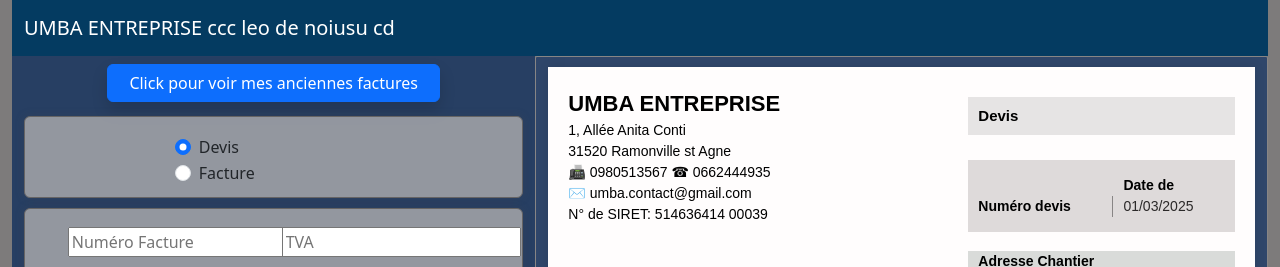
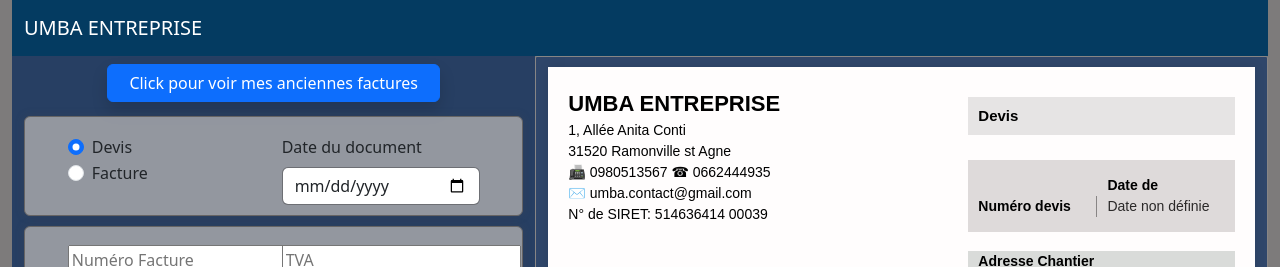
Before and after one commit to joeltnj/umba-invoice, a React (Vite) app: page /AddTaskPAge in a window 1280 px wide. Shown: the top 267 px of the page. Built offline with nearby package versions, Linux system fonts and the light colour scheme; no server answers.

Commit message:
handle date document

```diff
--- a/src/facture/components/context/ContextProvider.jsx
+++ b/src/facture/components/context/ContextProvider.jsx
@@ -16,11 +16,21 @@ const ContextProvider = ({ children }) => {
     chantierCommune: "",
     chantierBP: "",
     documentType: "devis",
-    acompte:""
+    acompte: "",
+    dateDocument: "",
   });
 
   const [productData, setProductData] = useState([
-    { refNumber: 1, description: "", prixUnitaire: "", quantite: "", unite: "", prixTotal: "", acompte:"" },
+    {
+      refNumber: 1,
+      description: "",
+      prixUnitaire: "",
+      quantite: "",
+      unite: "",
+      prixTotal: "",
+      acompte: "",
+      dateDocument: "",
+    },
   ]);
   const [dataSend, setDataSend] = useState({
     titre: "",
--- a/src/facture/components/input/InputData.jsx
+++ b/src/facture/components/input/InputData.jsx
@@ -35,6 +35,20 @@ const InputData = ({ formData, handleChange, handleSubmit }) => {
                     Facture
                   </label>
                 </div>
+              </div>
+              <div className="col-md-5 form-group">
+                <label htmlFor="dateDocument" className="form-label">
+                  Date du document
+                </label>
+                <input
+                  type="date"
+                  name="dateDocument"
+                  id="dateDocument"
+                  className="form-control"
+                  value={formData.dateDocument || ""}
+                  onChange={handleChange}
+                  onFocus={(e) => e.target.showPicker()} // Affiche le calendrier dès le clic
+                />
               </div>
             </div>
           </div>
--- a/src/facture/components/input/Invoice.jsx
+++ b/src/facture/components/input/Invoice.jsx
@@ -107,9 +107,17 @@ const Invoice = ({ documentType, isOpenDocumentType }) => {
                 </div>
                 <div className="invoice-date">
                   <p>Date de {documentType}</p>
-                  <p>{`${String(date.getDate()).padStart(2, "0")}/${String(
-                    date.getMonth() + 1
-                  ).padStart(2, "0")}/${date.getFullYear()}`}</p>
+                  <p>
+                    {/* {`${String(date.getDate()).padStart(2, "0")}/${String(
+                      date.getMonth() + 1
+                    ).padStart(2, "0")}/${date.getFullYear()}`} */}
+
+                    <p>
+                      {formData.dateDocument
+                        ? formData.dateDocument.split("-").reverse().join("/")
+                        : "Date non définie"}
+                    </p>
+                  </p>
                 </div>
               </div>
               <div className="billing-address">
--- a/src/facture/pages/InvoicePage.jsx
+++ b/src/facture/pages/InvoicePage.jsx
@@ -153,7 +153,7 @@ const InvoicePage = () => {
           <div className="container-fluid">
             <a className="navbar-brand" href="#">
               {/* <img src="/docs/5.3/assets/brand/bootstrap-logo.svg" alt="Logo" width="30" height="24" class="d-inline-block align-text-top"> */}
-              UMBA ENTREPRISE ccc leo de noiusu cd
+              UMBA ENTREPRISE
             </a>
           </div>
         </nav>
--- a/src/invoice/css/Invoice.css
+++ b/src/invoice/css/Invoice.css
@@ -590,6 +590,3 @@ tbody tr:nth-child(2n) td{
 .invoice-acompte p, .invoice-solde p{
   margin: 0;
 }
-.invoice-bloc-accompte{
-  displasy: none;
-}
```
